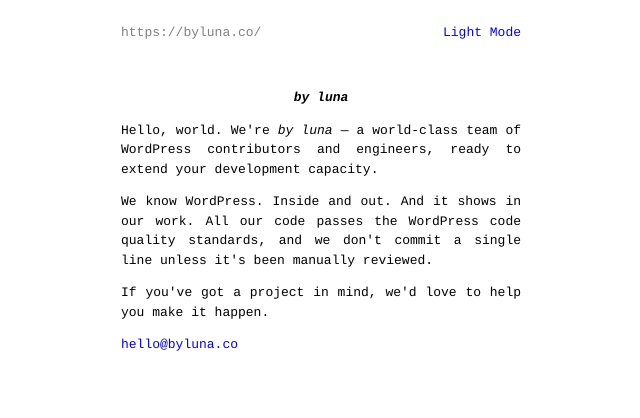
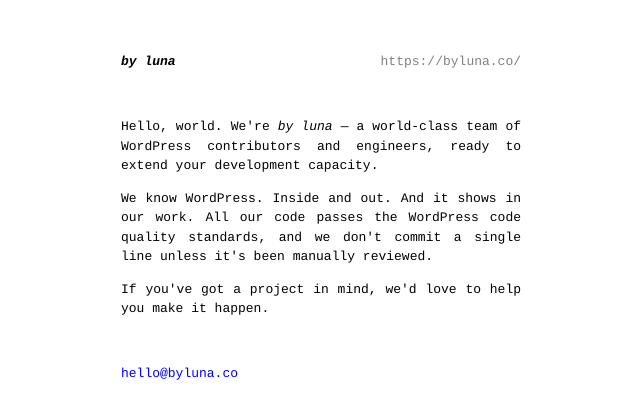
Before and after one commit to byluna/byluna.co, a plain HTML site: page index.html in a window 1280 px wide. Shown: the whole page, without its empty margins (319-959 px from the left). Drawn offline with Linux system fonts and the light colour scheme.

Commit message:
Remove dark mode

```diff
--- a/index.html
+++ b/index.html
@@ -34,13 +34,6 @@
 				min-height: 100%;
 			}
 
-			body.dark {
-				--black: white;
-				--white: black;
-				--gray: gray;
-				--blue: mediumslateblue;
-			}
-
 			 h1 {
 				 font-size: 1em;
 				 margin: 1em 0;
@@ -51,7 +44,7 @@
 			.column {
 				max-width: 400px;
 				margin: 0 auto;
-				padding: 10px 1em;
+				padding: 3em 1em 1em;
 			}
 
 			.flex {
@@ -60,10 +53,6 @@
 
 			.justify-between {
 				justify-content: space-between;
-			}
-
-			.text-center {
-				text-align: center;
 			}
 
 			.text-justify {
@@ -83,60 +72,17 @@
 			.blue {
 				color: var(--blue);
 			}
-
-			#color-toggle {
-				color: var(--blue);
-				cursor: pointer;
-				border: none;
-				background: none;
-				font-family: Courier, monospace;
-				font-size: 13px;
-				padding: 0;
-			}
 		</style>
-
-		<script type="text/javascript">
-			const prepareColorMode = () => {
-				if ( null === localStorage.getItem('colorMode') ) {
-					const darkMode = window.matchMedia && window.matchMedia('(prefers-color-scheme: dark)').matches;
-					localStorage.setItem('colorMode', darkMode ? 'dark' : 'light');
-				}
-
-				setColorMode( localStorage.getItem('colorMode') )
-			}
-
-			const toggleColorMode = () => {
-				if ( 'dark' === localStorage.getItem('colorMode') ) {
-					setColorMode('light');
-				} else {
-					setColorMode('dark');
-				}
-			}
-
-			const setColorMode = ( colorMode ) => {
-				const themeColor = 'dark' === colorMode ? '#000000' : '#ffffff';
-				const themeLabel = 'dark' === colorMode ? 'Dark Mode' : 'Light Mode';
-				localStorage.setItem( 'colorMode', colorMode );
-				document.getElementById('theme-color').setAttribute('content', themeColor);
-				document.getElementById('color-toggle').innerText = themeLabel;
-				document.body.className = '';
-				document.body.classList.add(colorMode);
-			}
-		</script>
 	</head>
 
-	<body onload="prepareColorMode()">
+	<body>
 		<div class="column">
 			<div class="flex justify-between">
+				<h1>by luna</h1>
 				<p class="gray">https://byluna.co/</p>
-				<p><button id="color-toggle" onclick="toggleColorMode()">Dark Mode</button></p>
 			</div>
 
 			<br />
-
-			<div class="text-center">
-				<h1>by luna</h1>
-			</div>
 
 			<p class="text-justify">
 				Hello, world. We're <em>by luna</em> — a world-class team of WordPress contributors and engineers, ready to extend your development capacity.
@@ -150,6 +96,8 @@
 				If you've got a project in mind, we'd love to help you make it happen.
 			</p>
 
+			<br />
+
 			<p class="blue select">
 				hello&#64;byluna.co
 			</p>
```
